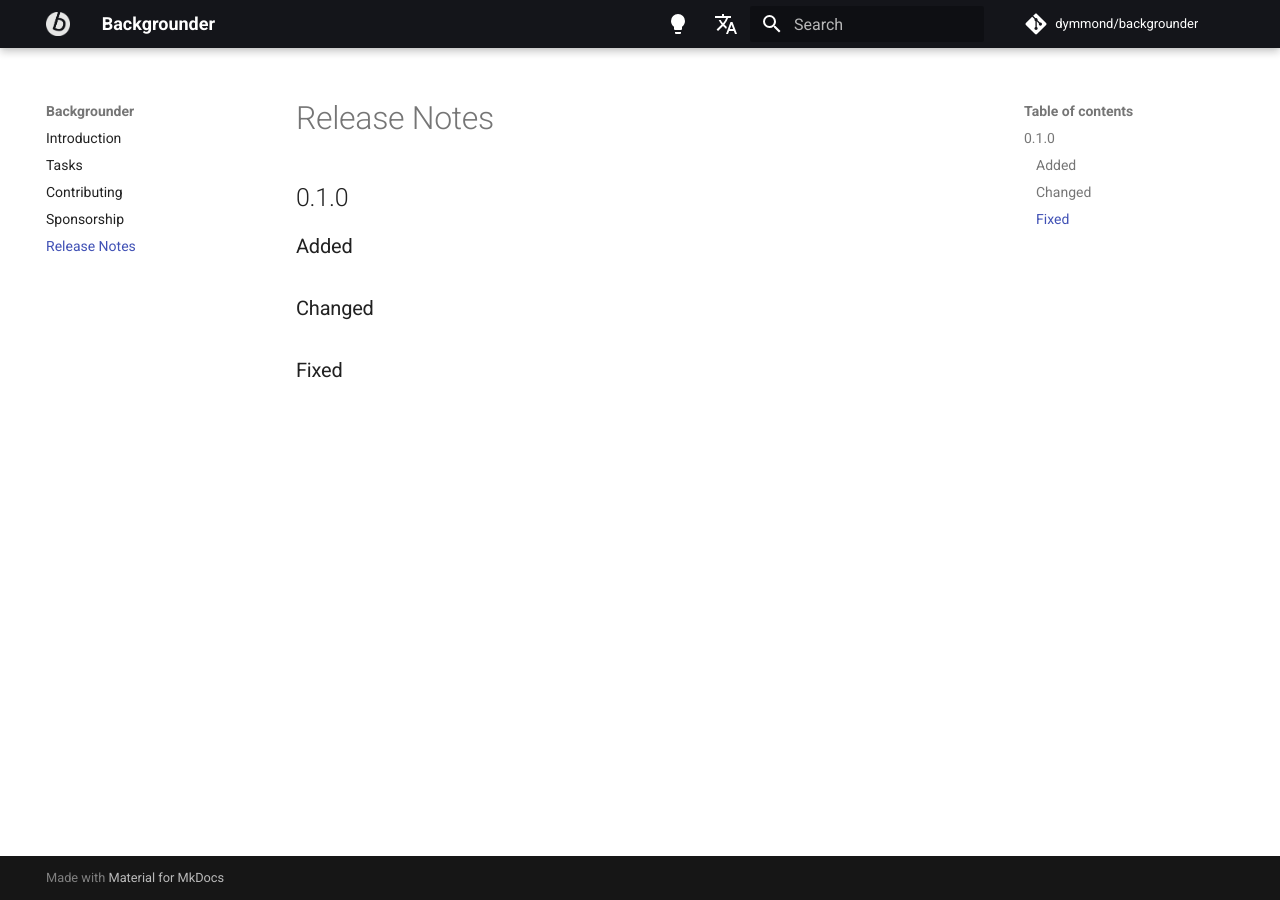
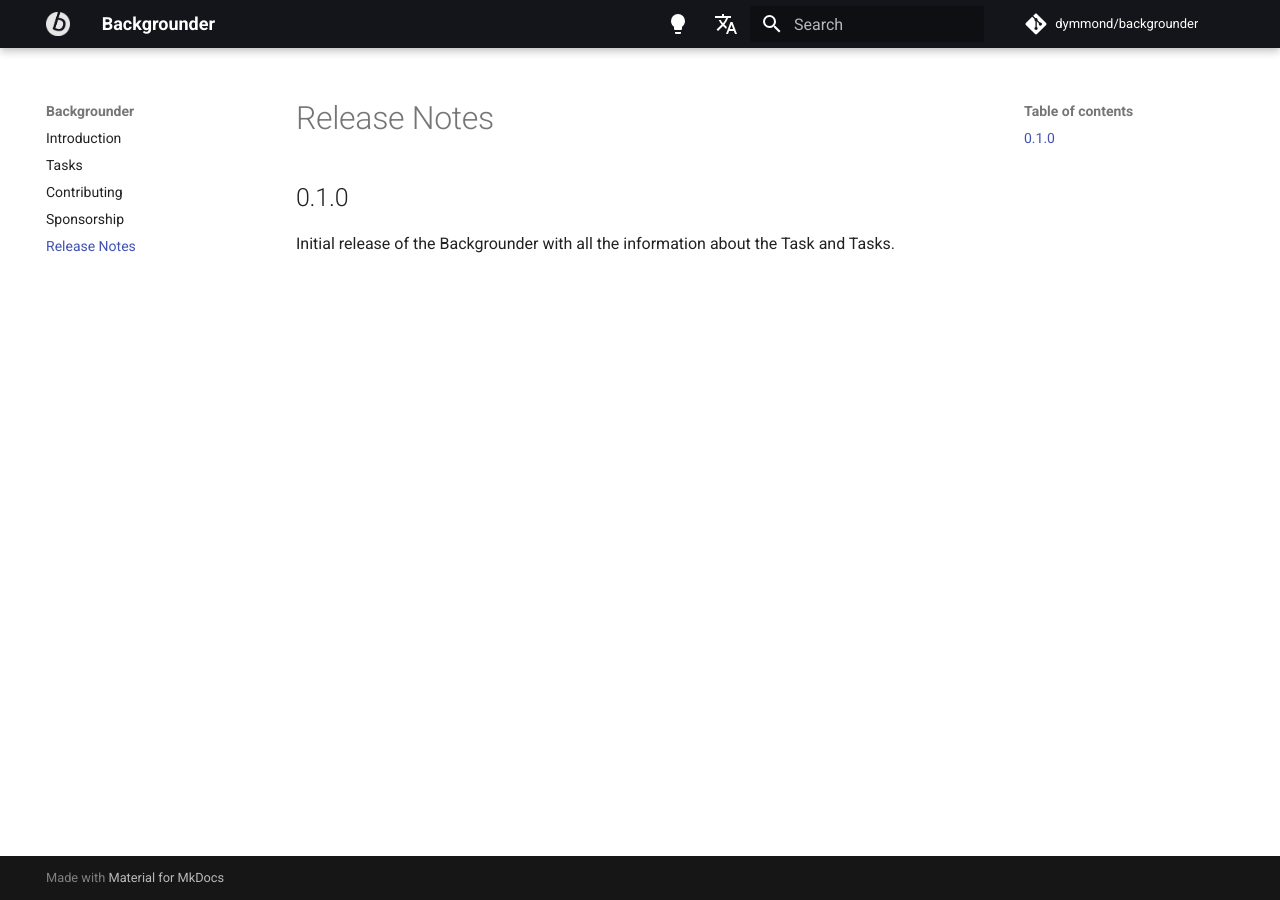
Before and after one commit to dymmond/backgrounder, an MkDocs documentation site: the page built from docs/release-notes.md, in a window 1280 px wide. Built offline with MkDocs 1.6.1 and Material for MkDocs 9.7.7, drawn with Linux system fonts in a browser that asks for light colours; comment, search, counter and statistics services are not loaded.

Commit message:
Release 0.1.0

```diff
--- a/docs/release-notes.md
+++ b/docs/release-notes.md
@@ -2,8 +2,5 @@
 
 ## 0.1.0
 
-### Added
-
-### Changed
-
-### Fixed
+Initial release of the Backgrounder with all the information
+about the Task and Tasks.
```
